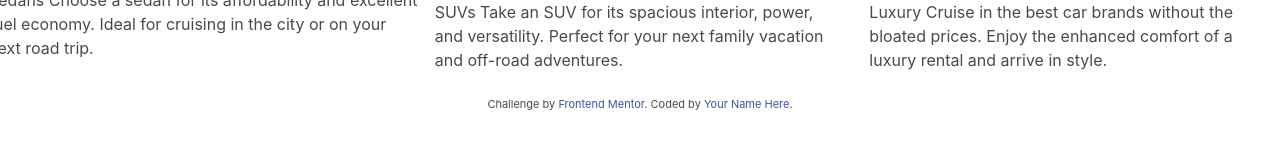
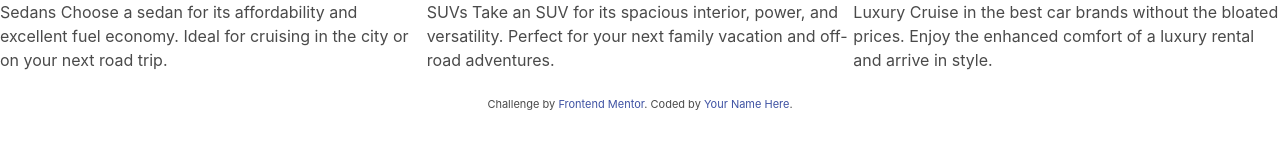
Before and after one commit to laceyaguigam/3-Colum-Preview-Card, a plain HTML site: page index.html in a window 1280 px wide. Drawn offline with nearby package versions, Linux system fonts and the light colour scheme.

Commit message:
removed the space between each column

```diff
--- a/index.html
+++ b/index.html
@@ -22,7 +22,7 @@
 <body>
 
 
-<div class="columns is-mobile">
+<div class="columns is-gapless is-mobile">
   <div class="colum is-one-third">
     Sedans
     Choose a sedan for its affordability and excellent fuel economy. Ideal for cruising in the city
```
